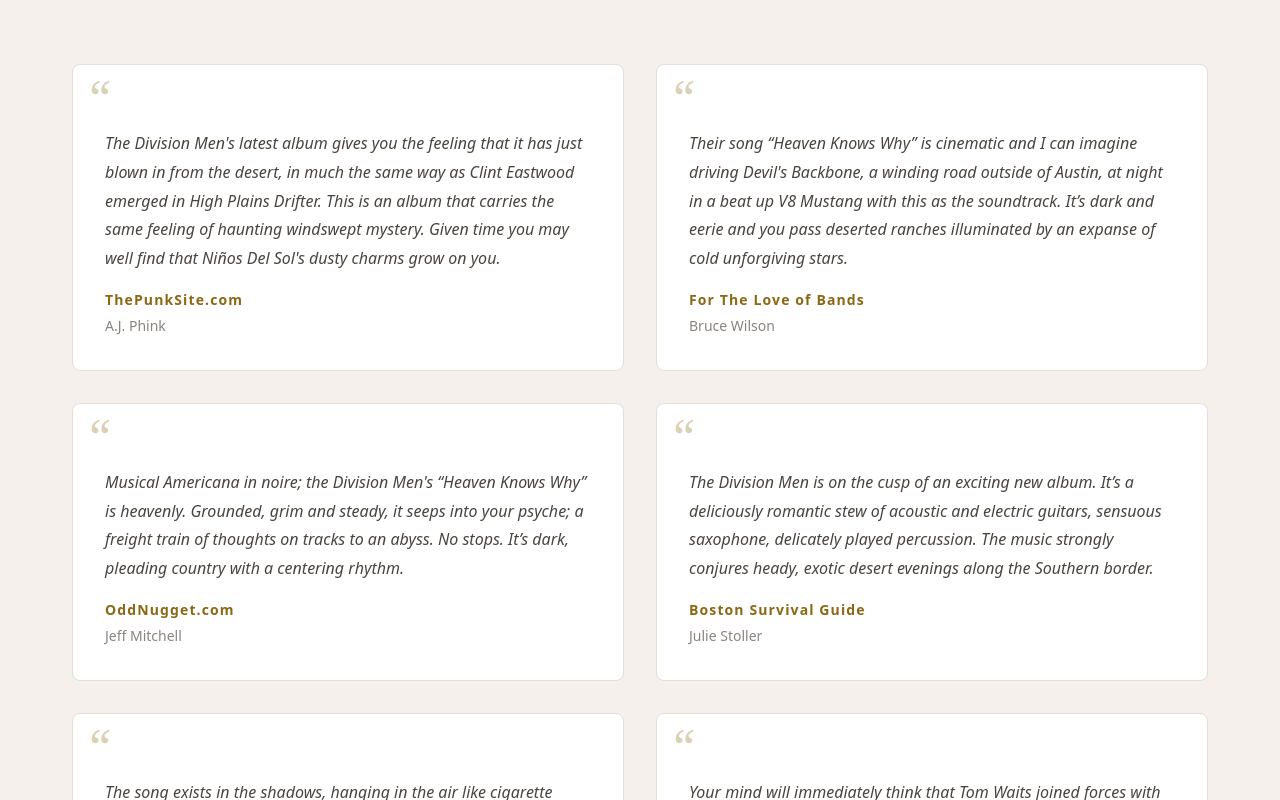
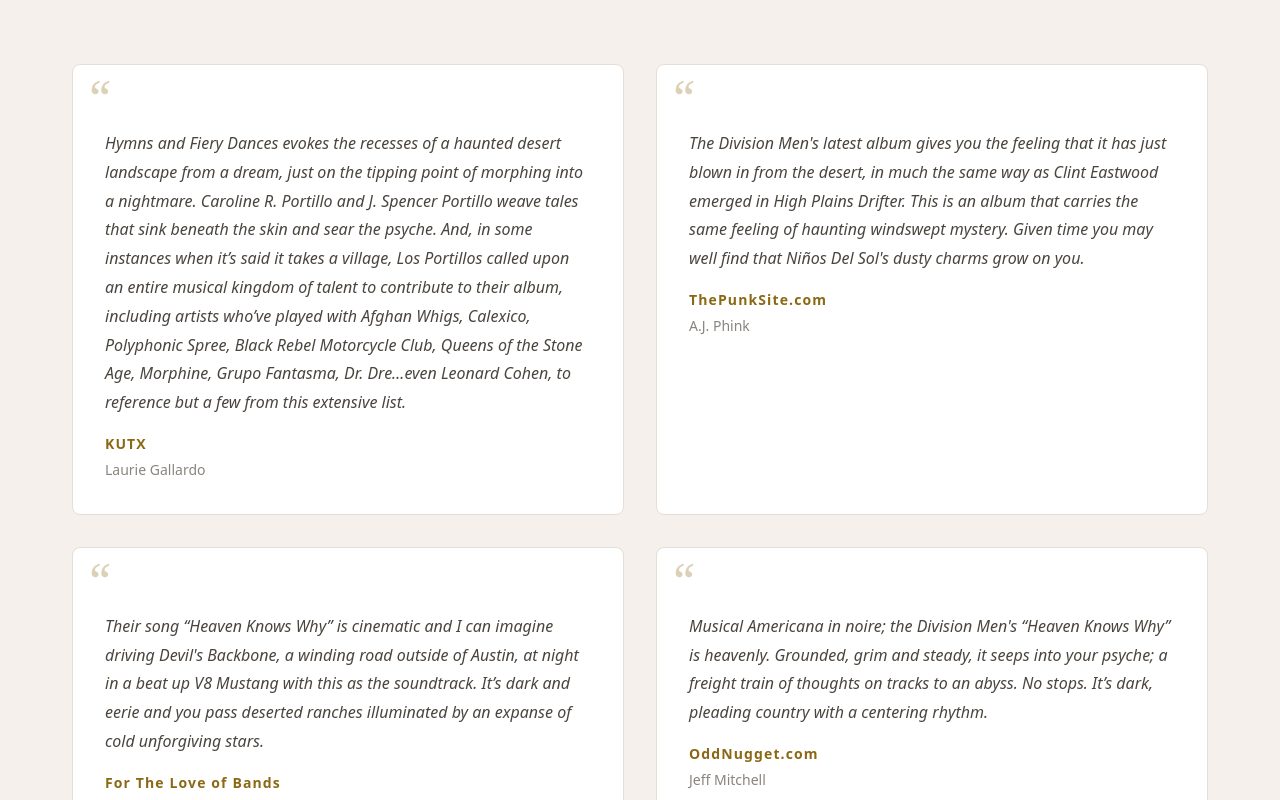
Before and after one commit to bobbysmith/divisionmenband, a React (Vite) app: page / in a window 1280 px wide. Shown: the part 6920-7720 px from the top of the page. Built offline with nearby package versions, Linux system fonts and the light colour scheme.

Commit message:
new reviews

```diff
--- a/src/data/reviews.ts
+++ b/src/data/reviews.ts
@@ -5,6 +5,17 @@ export interface Review {
 }
 
 export const reviews: Review[] = [
+  {
+    quote:
+      'Hymns and Fiery Dances evokes the recesses of a haunted desert landscape from a dream, just on the\n' +
+      'tipping point of morphing into a nightmare. Caroline R. Portillo and J. Spencer Portillo weave tales that sink\n' +
+      'beneath the skin and sear the psyche. And, in some instances when it’s said it takes a village, Los Portillos\n' +
+      'called upon an entire musical kingdom of talent to contribute to their album, including artists who’ve played\n' +
+      'with Afghan Whigs, Calexico, Polyphonic Spree, Black Rebel Motorcycle Club, Queens of the Stone Age,\n' +
+      'Morphine, Grupo Fantasma, Dr. Dre…even Leonard Cohen, to reference but a few from this extensive list.',
+    publication: 'KUTX',
+    author: 'Laurie Gallardo',
+  },
   {
     quote:
       "The Division Men's latest album gives you the feeling that it has just blown in from the desert, in much the same way as Clint Eastwood emerged in High Plains Drifter. This is an album that carries the same feeling of haunting windswept mystery. Given time you may well find that Ni\u00F1os Del Sol's dusty charms grow on you.",
@@ -129,4 +140,66 @@ export const reviews: Review[] = [
       'Auf dem neuen Album gibt es nur sieben Songs zu hören, die einen allerdings sofort in ihren Bann ziehen, was vor allem am zwingenden Gesang von Caroline Rippy Portillo liegt, die auch den Bass zupft. Toll!',
     publication: 'folker.world',
   },
+  {
+    quote:
+      'Let’s get to breaking down The Division Men’s haunting western album, Hymns and Fiery Dances.\n' +
+      'The album features an array of musicians who in their own right have successful careers; Beto\n' +
+      'Martinez (Grupo Fantasma, Money Chicha), Fredo Ortiz (Beastie Boys, Los Lobos) and Peter\n' +
+      'Hayes (Black Rebel Motorcycle Club) all appear on the record in addition to others. The album\n' +
+      'feels refreshing, carving out its own space amid a mountain of albums that play to the same tired\n' +
+      'barrage of loud guitars, reinventing the same song over and over. This record feels different than\n' +
+      'that.\n' +
+      '\n' +
+      'The album track listing tells a story filed with mystery and cautionary tales opening with “Cemetery\n' +
+      'Girl,” setting vivid imagery for what is to come. With a driving rhythm, a staccato cello manifests\n' +
+      'an anxious feeling as if something is lurking just out of sight. Bells provide a momentary sense of\n' +
+      'calm while Rippy’s voice guides you through perfectly placed percussion instruments as the track\n' +
+      'culminates in a dramatic burst of strings, giving the song a powerful and haunting identity. While\n' +
+      'Rippy’s lyrics begs the question “Where did you go Cemetery Girl?, Don’t let it be the last time”\n' +
+      '“San Saba” continues with a haunting aesthetic, this time Jesus takes the lead as if he was a wise\n' +
+      'man warning you on what lies ahead. The opening lines “ I know holes in San Saba, I’ve been told\n' +
+      'about you, the owl stands bold in San Saba”, deliver a prologue leading to Caroline’s hard hitting\n' +
+      'vocals, “Damned to whoever do”. The bridge climaxes into a waterfall of sound driven by frantic\n' +
+      'piano intensity.\n' +
+      '\n' +
+      '“The Night Calls” continues the feeling for survival, as if chasing the last train headed for salvation.\n' +
+      'This leads into the beautifully crafted “The Undertow,” where Spanish-style guitar rhythms and\n' +
+      'solos take the lead, with Rippy’s vocals sounding more commanding and confident.\n' +
+      '“Dead Moon” is full of emotion, with a combination of rhythms, strings are enveloped into an\n' +
+      'orchestral piece of music. Each instrument played with meaning and showcased at the perfect\n' +
+      'moment.\n' +
+      'The album slows the tempo with “Dolores,” which introduces The Division Men’s signature\n' +
+      'sound: a haunting, measured, and delicate track built on a massive “wall of sound.” The bridge breaks\n' +
+      'the song down to vocal simplicity while building up to a dramatic ending. As the album comes to a\n' +
+      'close with “Leonora” and an increased tempo and an uplifting feeling of redemption. The track is\n' +
+      'beautifully rendered, as if a dramatic, colorful, vibrant sunset had been translated into sound.\n' +
+      'Overall, Hymns and Fiery Dances is a masterfully crafted seven-track album. It is best experienced\n' +
+      'with headphones and the lights off, letting the music take over. The Division Men may have taken a\n' +
+      'while to put this album together, but it is most definitely a masterpiece.',
+    publication: 'Cosmic Clash',
+    author: 'Mikey Cota',
+  },
+  {
+    quote:
+      'Les paroles sont toujours aussi bien peaufinées et pensées, J Spencer et Caroline parlent de la vie, de la\n' +
+      "mort, de l'amour, de la vie dans une ville frontalière, le tout sur des rythmes acoustiques et mexico-texans.\n" +
+      'Cemetery Girl propose une grosse rythmique et est principalement chanté par Caroline. Violon et\n' +
+      'violoncelle adoucissent le rythme tandis que J Spencer jouent de multiples instruments. Le tout crée une\n' +
+      'ambiance absolument hypnotique. Laissez-vous envoûter par cette atmosphère si particulière. San Saba\n' +
+      'est plus ambiance texane, plus rapide aussi, plus poussièreuse car nous voici en plein désert. La batterie\n' +
+      'de Fredo Ortiz est incroyable et les choeurs sont captivants. Les guitares vous charmeront, à coup sur.\n' +
+      'Encore une réussite.\n' +
+      '\n' +
+      'Dead Moon revient à une atmosphère mexicaine. On ressent bien ces influences americana, folk (le fantôme\n' +
+      "de Leonard Cohen n'est pas loin) et mexicaine. Les guitares de J Spencer et Peter Hayes sont magnifiques.\n" +
+      'Le refrain est plus que séduisant. Cette chanson pourrait apparaitre dans un film policier se situant à Austin,\n' +
+      'Texas. Dolores est une complainte à la lourde basse et à la rythmique entêtante. La voix de J Spencer est\n' +
+      'basse, presque souterraine, sombre mais semble traverser notre âme. Leonora est une ballade mexicaine,\n' +
+      "langoureuse, éthérée, aux nombreuses guitares acoustiques et à l'harmonica qui semble voler dans notre\n" +
+      'esprit. Une belle manière de terminer le chapitre Hymns And Fiery Dances.\n' +
+      "A l'écoute de ces sept titres, on a l'impression d'être en balade sur les routes texanes et de traverser la\n" +
+      "frontière mexicaine. Ou d'écouter la bande originale d'un film.",
+    publication: "Rock 'n' Reviews",
+    author: 'Claude Scébat',
+  },
 ];
```
